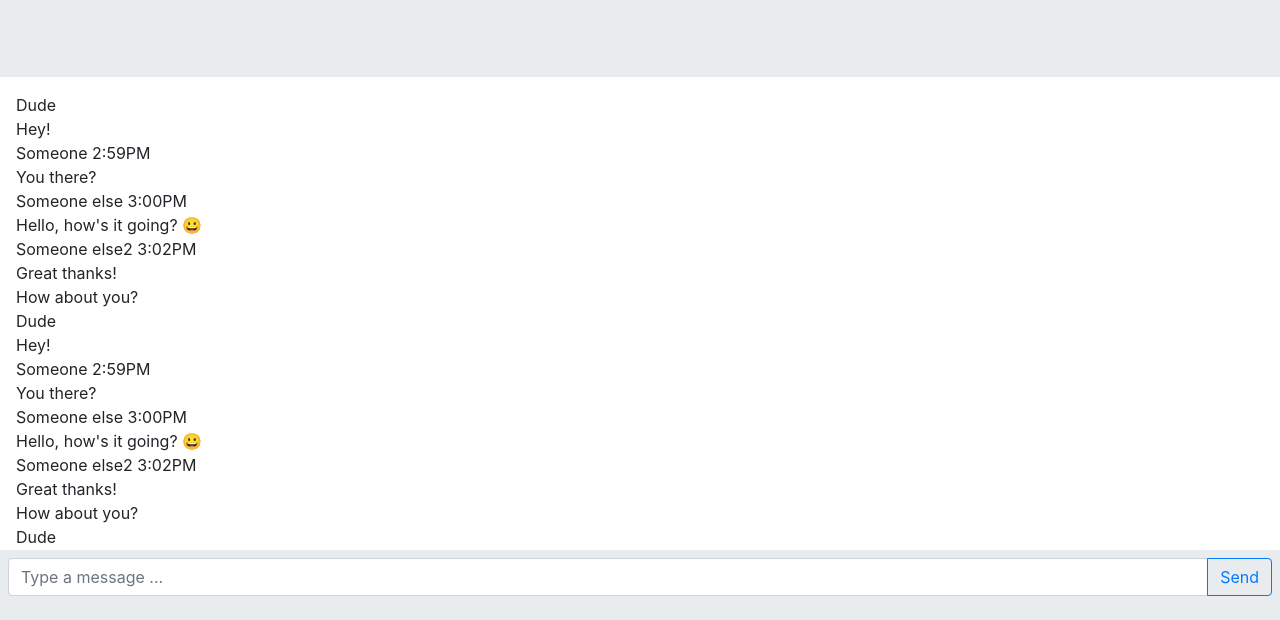
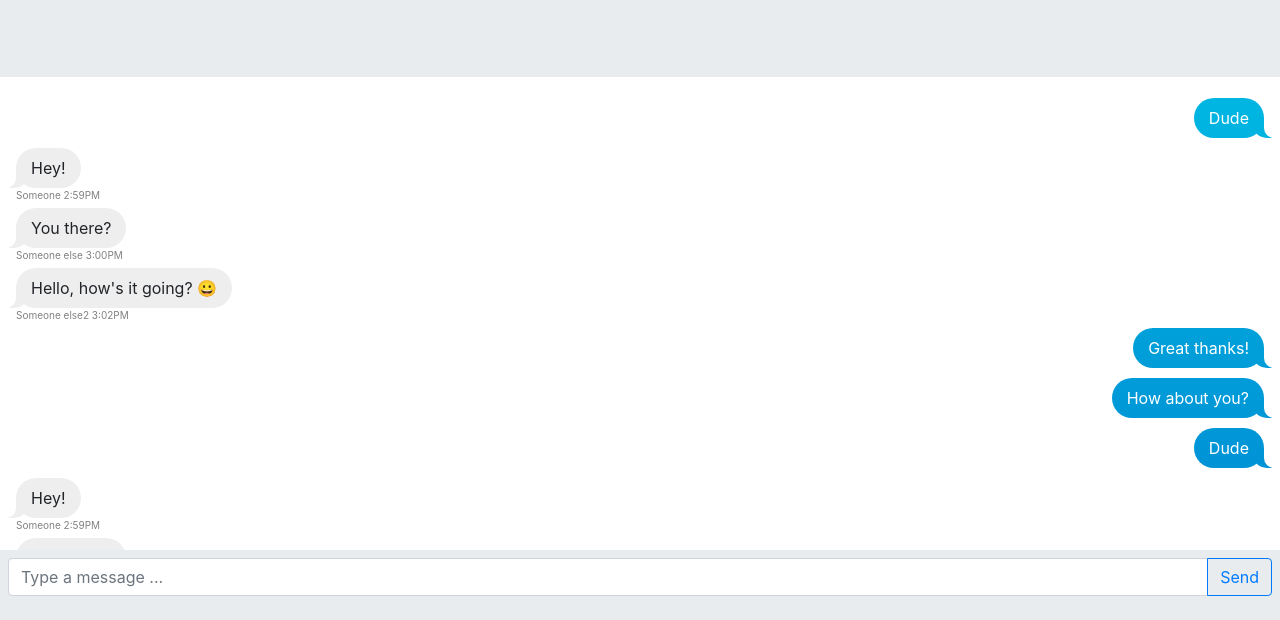
Before and after one commit to IT3049C-Students/4-chatting-application-kootinja, a website: page index.html in a window 1280 px wide. Shown: the part 180-800 px from the top of the page. Drawn offline with Linux system fonts and the light colour scheme.

Commit message:
finished chat messages

```diff
--- a/index.html
+++ b/index.html
@@ -101,7 +101,7 @@
                 Hello, how's it going? 😀
             </div>
             <div class="sender-info">
-        Someone else2 3:02PM
+                Someone else 3:02PM
             </div>
         </div>
 
--- a/resources/css/styles.css
+++ b/resources/css/styles.css
@@ -30,3 +30,92 @@ body,
      overflow-y: auto;
      padding: 1rem;
  }
+ .sender-info {
+  font-size: 10px;
+  margin-top: -5px;
+  color:grey;
+}
+
+.messages {
+  display: flex;
+  flex-direction: column;
+}
+
+.message {
+  border-radius: 20px;
+  padding: 8px 15px;
+  margin-top: 5px;
+  margin-bottom: 5px;
+  display: inline-block;
+}
+
+.yours {
+  align-items: flex-start;
+}
+
+.yours .message {
+  margin-right: 25%;
+  background-color: #eee;
+  position: relative;
+}
+
+.yours .message:before {
+  content: "";
+  position: absolute;
+  z-index: 0;
+  bottom: 0;
+  left: -7px;
+  height: 20px;
+  width: 20px;
+  background: #eee;
+  border-bottom-right-radius: 15px;
+}
+
+.yours .message:after {
+  content: "";
+  position: absolute;
+  z-index: 1;
+  bottom: 0;
+  left: -10px;
+  width: 10px;
+  height: 20px;
+  background: white;
+  border-bottom-right-radius: 10px;
+}
+
+.mine {
+  align-items: flex-end;
+}
+
+.mine .message {
+  color: white;
+  margin-left: 25%;
+  background: linear-gradient(to bottom, #00D0EA 0%, #0085D1 100%);
+  background-attachment: fixed;
+  position: relative;
+}
+
+.mine .message:before {
+  content: "";
+  position: absolute;
+  z-index: 0;
+  bottom: 0;
+  right: -8px;
+  height: 20px;
+  width: 20px;
+  background: linear-gradient(to bottom, #00D0EA 0%, #0085D1 100%);
+  background-attachment: fixed;
+  border-bottom-left-radius: 15px;
+}
+
+.mine .message:after {
+  content: "";
+  position: absolute;
+  z-index: 1;
+  bottom: 0;
+  right: -10px;
+  width: 10px;
+  height: 20px;
+  background: white;
+  border-bottom-left-radius: 10px;
+}
```
Lines whose indentation alone changed are shown as unchanged.
